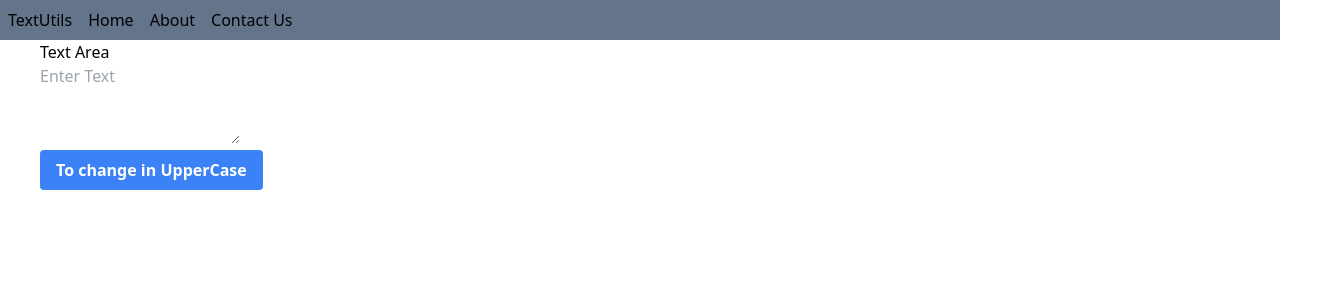
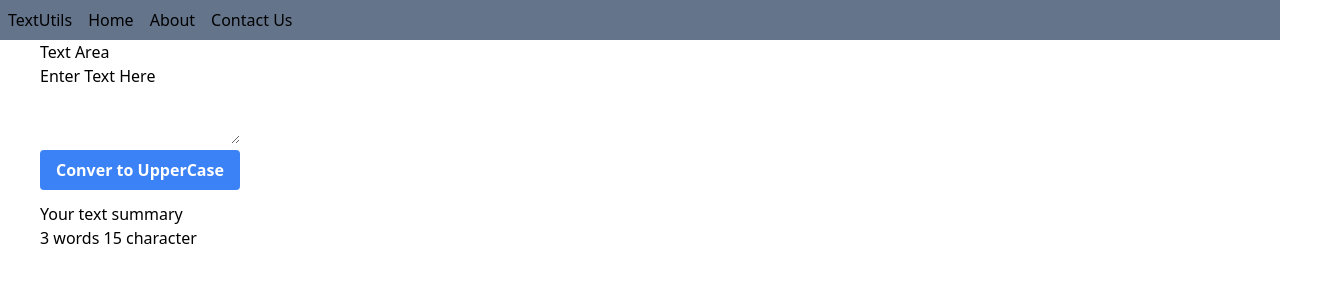
Before and after one commit to ArjunPradhann/text_editor, a React (Create React App) app: page / in a window 1280 px wide. Shown: the top 300 px of the page, 1320 px wide, since content can reach past the window. Built offline with nearby package versions, Linux system fonts and the light colour scheme.

Commit message:
added another feature

```diff
--- a/src/components/TextForm.js
+++ b/src/components/TextForm.js
@@ -1,7 +1,8 @@
 import React, { useState } from "react";
 
 export default function TextForm(props) {
-  const [text, setText] = useState();
+  const [text, setText] = useState("Enter Text Here");
+  //   const [word, setWord] = useState(0);
 
   const handleUpClick = () => {
     let newText = text.toUpperCase();
@@ -20,14 +21,19 @@ export default function TextForm(props) {
           value={text}
           className="h-20 border-solid"
           onChange={handleOnChanger}
-          placeholder="Enter Text"
         ></textarea>
         <button
           className="bg-blue-500 hover:bg-blue-700 text-white font-bold py-2 px-4 rounded flex flex-row"
           onClick={handleUpClick}
         >
-          To change in UpperCase
+          Conver to UpperCase
         </button>
+      </div>
+      <div className="container mt-2 ml-10">
+        <h1>Your text summary</h1>
+        <p>
+          {text.split(" ").length} words {text.length} character
+        </p>
       </div>
     </div>
   );
```
